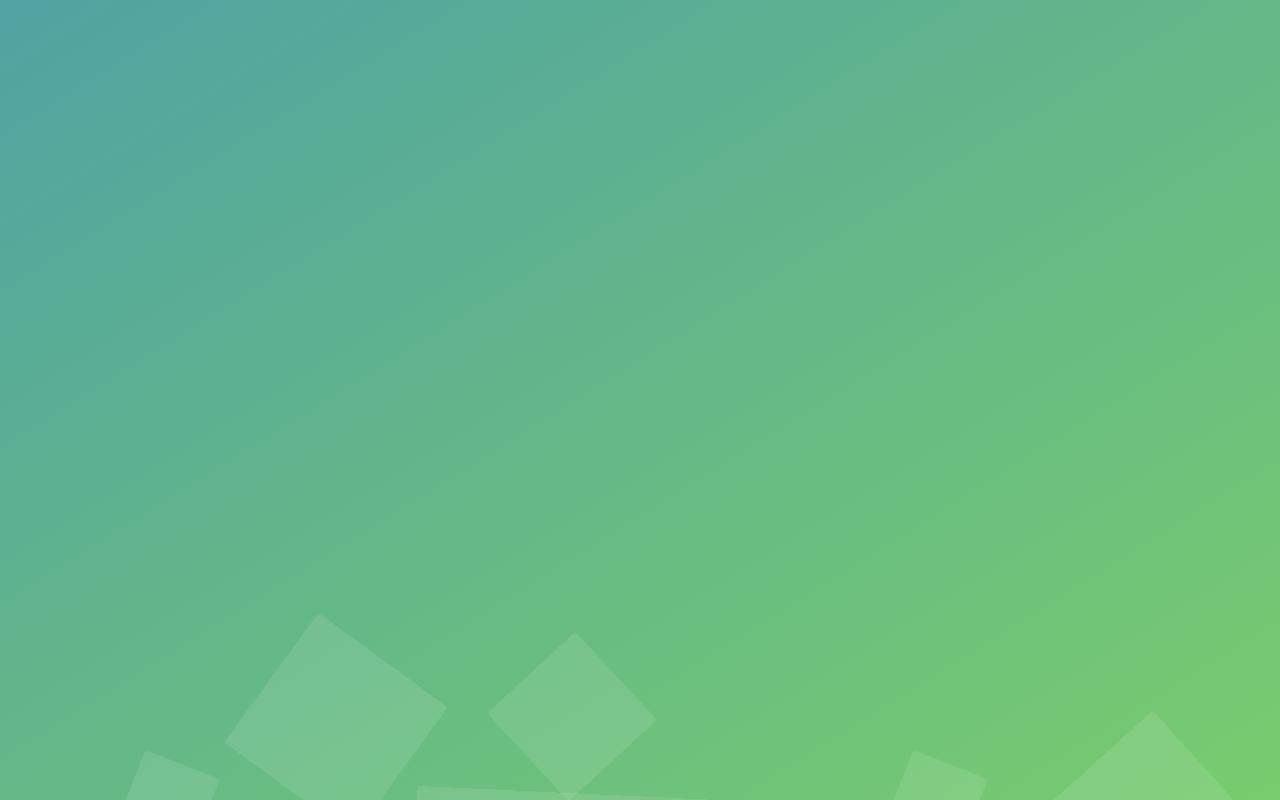
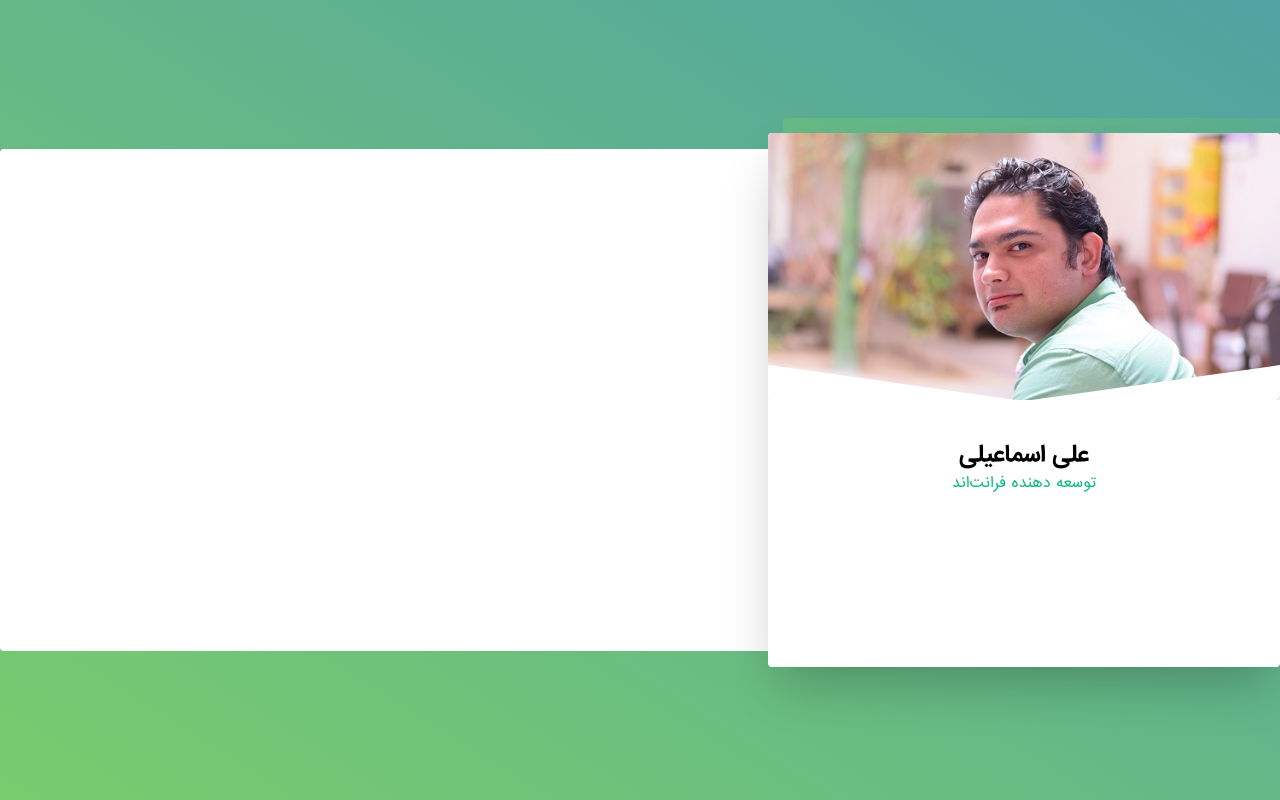
Before and after one commit to tnt747/tnt747.github.io, a Nuxt app: page / in a window 1280 px wide. Built offline with nearby package versions, Linux system fonts and the light colour scheme.

Commit message:
add typing

```diff
--- a/nuxt.config.js
+++ b/nuxt.config.js
@@ -35,8 +35,11 @@ export default {
     '@nuxtjs/eslint-module',
     // https://go.nuxtjs.dev/stylelint
     '@nuxtjs/stylelint-module',
+    '@nuxtjs/tailwindcss',
   ],
-
+  // tailwindcss: {
+  //   jit: true,
+  // },
   // Modules: https://go.nuxtjs.dev/config-modules
   modules: [
     // https://go.nuxtjs.dev/axios
--- a/src/layouts/default.vue
+++ b/src/layouts/default.vue
@@ -1,19 +1,5 @@
 <template>
   <div>
-    <div class="background gradient">
-      <ul class="bg-bubbles">
-        <li></li>
-        <li></li>
-        <li></li>
-        <li></li>
-        <li></li>
-        <li></li>
-        <li></li>
-        <li></li>
-        <li></li>
-        <li></li>
-      </ul>
-    </div>
     <Nuxt />
   </div>
 </template>
@@ -42,8 +28,8 @@
   /* bg bubbles */
   .background.gradient {
     background: #50a3a2;
-    background: -webkit-linear-gradient(top left, #50a3a2 0%, #78cc6d 100%);
-    background: linear-gradient(to bottom right, #50a3a2 0%, #78cc6d 100%);
+    background: -webkit-linear-gradient(bottom left, #50a3a2 0%, #78cc6d 100%);
+    background: linear-gradient(to bottom left, #50a3a2 0%, #78cc6d 100%);
     position: fixed;
     overflow: hidden;
     top: 0;
--- a/src/pages/index.vue
+++ b/src/pages/index.vue
@@ -1,69 +1,137 @@
 <template>
-  <div class="container">
-    <div>
-      <Logo />
-      <h1 class="title">aliii</h1>
-      <div class="links">
-        <a
-          href="https://nuxtjs.org/"
-          target="_blank"
-          rel="noopener noreferrer"
-          class="button--green"
-        >
-          Documentation
-        </a>
-        <a
-          href="https://github.com/nuxt/nuxt.js"
-          target="_blank"
-          rel="noopener noreferrer"
-          class="button--grey"
-        >
-          GitHub
-        </a>
+  <div class="h-screen flex justify-center items-center">
+    <div class="background gradient">
+      <ul class="bg-bubbles">
+        <li></li>
+        <li></li>
+        <li></li>
+        <li></li>
+        <li></li>
+        <li></li>
+        <li></li>
+        <li></li>
+        <li></li>
+        <li></li>
+      </ul>
+    </div>
+    <div class="container mx-auto max-w-screen-xl h-4/6 relative flex">
+      <div
+        :class="[
+          'bg-white w-3/5 my-4 rounded rounded-tr-none rounded-br-none',
+          $style.innerCard,
+        ]"
+      ></div>
+      <div
+        :class="[
+          'bg-white h-full w-2/5 rounded shadow-2xl relative',
+          $style.profileCard,
+        ]"
+      >
+        <div
+          :class="['relative h-1/2 rounded', $style.profilePictureWrapper]"
+        ></div>
+        <div class="mt-10 text-center font-bold text-2xl">
+          {{ title }}
+        </div>
+        <div class="text-center text-green-500">
+          {{ subtitleTyping }}
+        </div>
       </div>
+      <div :class="['h-full w-2/5 rounded', $style.profileShadow]"></div>
     </div>
   </div>
 </template>
 
 <script>
-  export default {};
+  export default {
+    data() {
+      const subtitles = [
+        'برنامه‌نویس',
+        'توسعه دهنده فرانت‌اند',
+        'تیم‌لید',
+        'چپترلید فرانت‌اند',
+      ];
+      return {
+        title: 'علی اسماعیلی',
+        subtitles,
+        subtitleCounter: 1,
+        subtitleTyping: subtitles[0],
+      };
+    },
+    mounted() {
+      this.typeCharacterByCharacter();
+    },
+    methods: {
+      typeCharacterByCharacter() {
+        const word = this.subtitleTyping;
+        const nextWord = this.subtitles[this.subtitleCounter];
+        for (let i = 0; i < word.length; i++) {
+          setTimeout(() => {
+            this.subtitleTyping = word.slice(0, word.length - 1 - i);
+          }, i * 50);
+        }
+        for (let i = 0; i <= nextWord.length; i++) {
+          setTimeout(() => {
+            this.subtitleTyping = nextWord.slice(0, i);
+          }, word.length * 50 + i * 50);
+        }
+        this.subtitleCounter =
+          (this.subtitleCounter + 1) % this.subtitles.length;
+        setTimeout(() => {
+          this.typeCharacterByCharacter();
+        }, word.length * 50 + nextWord.length * 50 + 4000);
+      },
+    },
+  };
 </script>
-
-<style>
-  /* Sample `apply` at-rules with Tailwind CSS
-.container {
-@apply min-h-screen flex justify-center items-center text-center mx-auto;
-}
-*/
-  .container {
-    margin: 0 auto;
-    min-height: 100vh;
-    display: flex;
-    justify-content: center;
-    align-items: center;
-    text-align: center;
+<style module lang="scss">
+  .innerCard {
+    height: calc(100% - 2rem);
+  }
+  .profileCard {
+    position: relative;
+    z-index: 2;
   }
 
-  .title {
-    font-family: 'Quicksand', 'Source Sans Pro', -apple-system,
-      BlinkMacSystemFont, 'Segoe UI', Roboto, 'Helvetica Neue', Arial,
-      sans-serif;
-    display: block;
-    font-weight: 300;
-    font-size: 100px;
-    color: #35495e;
-    letter-spacing: 1px;
+  .profileShadow {
+    z-index: 1;
+    position: absolute;
+    right: -15px;
+    top: -15px;
+    background: linear-gradient(
+      135deg,
+      rgba(120, 204, 109, 0.4) 0%,
+      rgba(120, 204, 109, 0.01) 100%
+    );
   }
-
-  .subtitle {
-    font-weight: 300;
-    font-size: 42px;
-    color: #526488;
-    word-spacing: 5px;
-    padding-bottom: 15px;
-  }
-
-  .links {
-    padding-top: 15px;
+  .profilePictureWrapper {
+    overflow: hidden;
+    background-image: url('/images/me.jpg');
+    background-repeat: no-repeat;
+    background-position: center center;
+    background-size: cover;
+    border-radius: 0.25rem;
+    &::after {
+      content: '';
+      width: 100%;
+      height: 70px;
+      display: block;
+      background-color: white;
+      transform: rotate(-8deg);
+      right: -10px;
+      position: absolute;
+      bottom: -70px;
+    }
+    &::before {
+      content: '';
+      width: 100%;
+      height: 70px;
+      display: block;
+      background-color: white;
+      transform: rotate(8deg);
+      left: -10px;
+      position: absolute;
+      bottom: -70px;
+    }
   }
 </style>
--- /dev/null
+++ b/tailwind.config.js
@@ -0,0 +1,11 @@
+module.exports = {
+  purge: [],
+  darkMode: false, // or 'media' or 'class'
+  theme: {
+    extend: {},
+  },
+  variants: {
+    extend: {},
+  },
+  plugins: [],
+};
```
Also changed, not shown: package.json (+10 -1 lines), .eslintrc.js, src/static/images/me.jpg (added), 1 other file (tests, documents, lock files or other folders).
